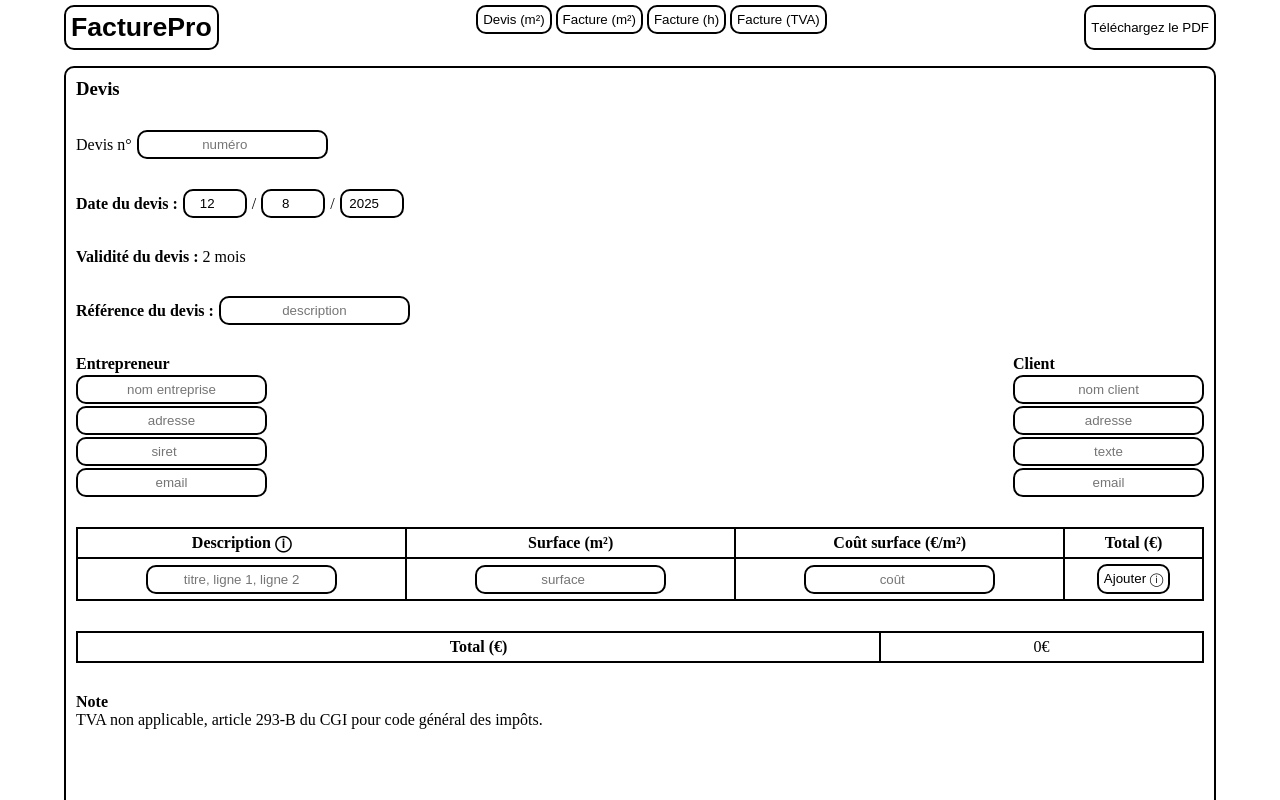
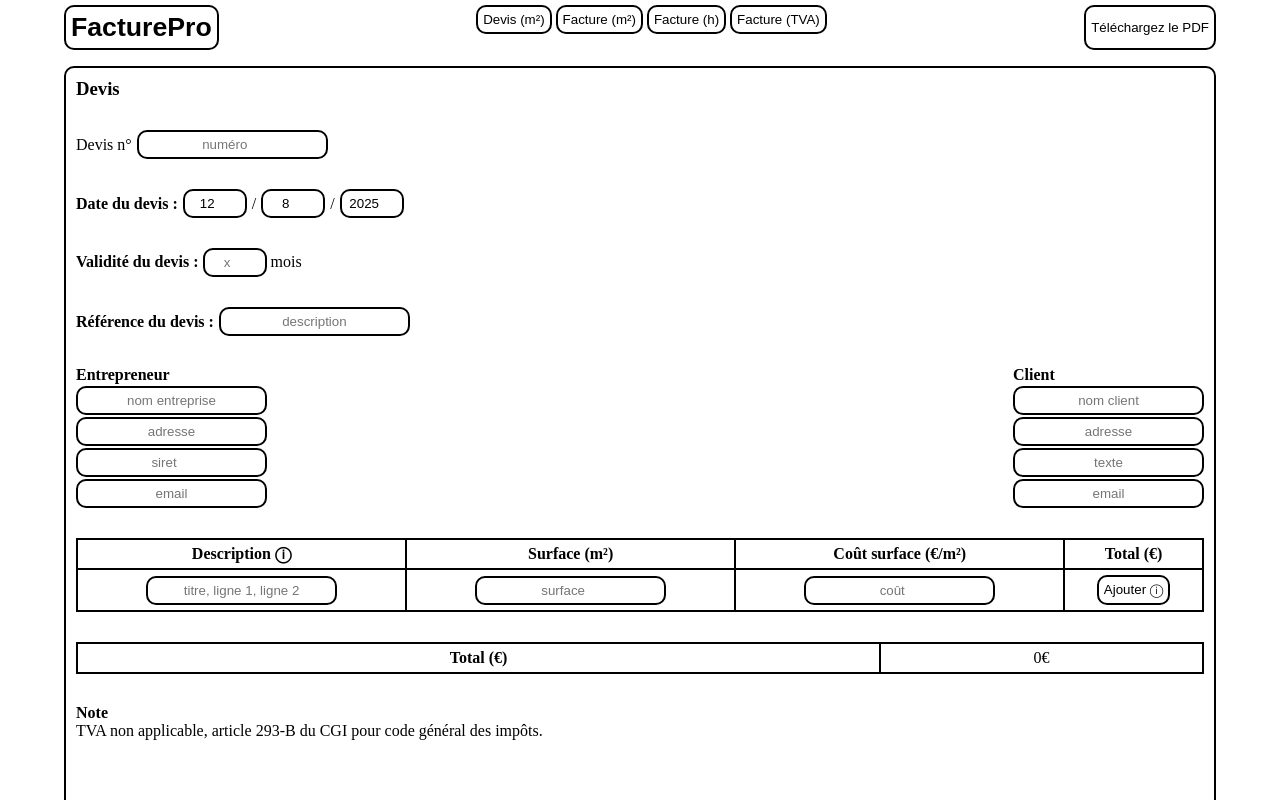
Before and after one commit to antoinemeyer5/facture_pro, a SvelteKit app: page /devis_1 in a window 1280 px wide. Shown: the top 800 px of the page. Built offline with nearby package versions, Linux system fonts and the light colour scheme.

Commit message:
feat: add variable for devis validation

```diff
--- a/src/routes/devis_1/+page.svelte
+++ b/src/routes/devis_1/+page.svelte
@@ -22,6 +22,8 @@
     let E = $state(today.getDate());
     let F: number = $state(today.getMonth() + 1);
     let G = $state(today.getFullYear());
+
+    let G2 = $state();
 
     let H = $state();
     let I = $state();
@@ -63,7 +65,7 @@
         <input class="date" type="number" placeholder="aaaa" bind:value={G} />
     </div>
     <div class="gap-5 mt-30">
-        <p><b>Validité du devis :</b> 2 mois</p>
+        <p><b>Validité du devis :</b> <input class="date" type="number" placeholder="x" bind:value={G2} /> mois</p>
     </div>
     <div class="flex gap-5 mt-30">
         <p class="mt-mb bold">Référence du devis :</p>
@@ -208,7 +210,7 @@
     </div>
     <div class="mt-30">
         <p><b>Date du devis :</b> {E}/{F > 9 ? F : "0" + F}/{G}</p>
-        <p><b>Validité du devis :</b> 2 mois</p>
+        <p><b>Validité du devis :</b> {G2} mois</p>
         <p><b>Référence du devis :</b> {X != null ? X : "?"}</p>
     </div>
     <div class="mt-30 g-2">
```
